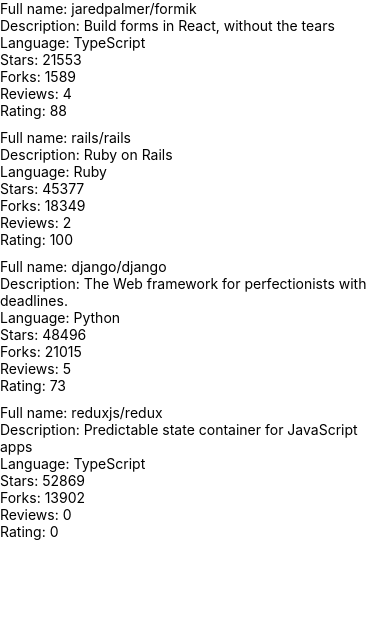
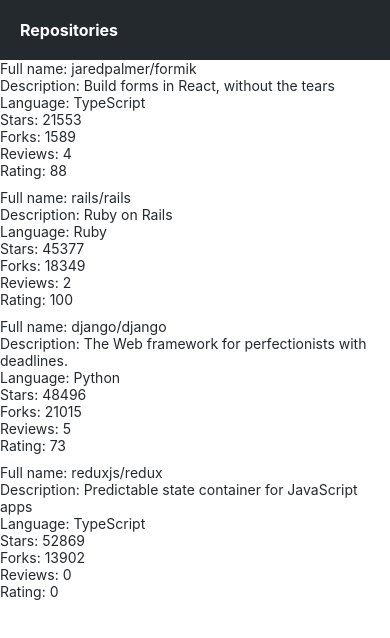
Before and after one commit to fredcollman/rate-repository-app, a React Native app: screen / in a window 390 px wide. Shown: the top 638 px of the page. Built offline with nearby package versions, Linux system fonts and the light colour scheme.

Commit message:
Add basic AppBar

```diff
--- /dev/null
+++ b/src/components/AppBar.jsx
@@ -0,0 +1,37 @@
+import React from "react";
+import { StyleSheet, TouchableWithoutFeedback, View } from "react-native";
+import Constants from "expo-constants";
+import Text from "./Text";
+import theme from "../theme";
+
+const styles = StyleSheet.create({
+  container: {
+    paddingTop: Constants.statusBarHeight,
+    backgroundColor: theme.colors.background,
+    // ...
+  },
+  text: {
+    color: theme.colors.textReverse,
+    padding: 20,
+  },
+});
+
+const AppBarTab = ({ children }) => {
+  return (
+    <TouchableWithoutFeedback onPress={() => console.log("touched")}>
+      <Text fontSize="subheading" fontWeight="bold" style={styles.text}>
+        {children}
+      </Text>
+    </TouchableWithoutFeedback>
+  );
+};
+
+const AppBar = () => {
+  return (
+    <View style={styles.container}>
+      <AppBarTab>Repositories</AppBarTab>
+    </View>
+  );
+};
+
+export default AppBar;
--- a/src/components/Main.jsx
+++ b/src/components/Main.jsx
@@ -1,11 +1,10 @@
 import React from "react";
-import Constants from "expo-constants";
 import { StyleSheet, View } from "react-native";
+import AppBar from "./AppBar";
 import RepositoryList from "./RepositoryList";
 
 const styles = StyleSheet.create({
   container: {
-    marginTop: Constants.statusBarHeight,
     flexGrow: 1,
     flexShrink: 1,
   },
@@ -14,6 +13,7 @@
 const Main = () => {
   return (
     <View style={styles.container}>
+      <AppBar />
       <RepositoryList />
     </View>
   );
--- a/src/components/RepositoryItem.jsx
+++ b/src/components/RepositoryItem.jsx
@@ -1,5 +1,6 @@
 import React from "react";
-import { Text, View } from "react-native";
+import { View } from "react-native";
+import Text from "./Text";
 
 const DISPLAY_PAIRS = [
   ["Full name", "fullName"],
--- /dev/null
+++ b/src/components/Text.jsx
@@ -0,0 +1,40 @@
+import React from "react";
+import { StyleSheet, Text as NativeText } from "react-native";
+
+import theme from "../theme";
+
+const styles = StyleSheet.create({
+  text: {
+    color: theme.colors.textPrimary,
+    fontSize: theme.fontSizes.body,
+    fontFamily: theme.fonts.main,
+    fontWeight: theme.fontWeights.normal,
+  },
+  colorTextSecondary: {
+    color: theme.colors.textSecondary,
+  },
+  colorPrimary: {
+    color: theme.colors.primary,
+  },
+  fontSizeSubheading: {
+    fontSize: theme.fontSizes.subheading,
+  },
+  fontWeightBold: {
+    fontWeight: theme.fontWeights.bold,
+  },
+});
+
+const Text = ({ color, fontSize, fontWeight, style, ...props }) => {
+  const textStyle = [
+    styles.text,
+    color === "textSecondary" && styles.colorTextSecondary,
+    color === "primary" && styles.colorPrimary,
+    fontSize === "subheading" && styles.fontSizeSubheading,
+    fontWeight === "bold" && styles.fontWeightBold,
+    style,
+  ];
+
+  return <NativeText style={textStyle} {...props} />;
+};
+
+export default Text;
--- /dev/null
+++ b/src/theme.js
@@ -0,0 +1,27 @@
+const darkGrey = "#24292e";
+const lightGrey = "#586069";
+const blue = "#0366d6";
+const white = "#ffffff";
+
+const theme = {
+  colors: {
+    textPrimary: darkGrey,
+    textSecondary: lightGrey,
+    primary: blue,
+    background: darkGrey,
+    textReverse: white,
+  },
+  fontSizes: {
+    body: 14,
+    subheading: 16,
+  },
+  fonts: {
+    main: "System",
+  },
+  fontWeights: {
+    normal: "400",
+    bold: "700",
+  },
+};
+
+export default theme;
```
Also changed, not shown: 1 other file (tests, documents, lock files or other folders).
